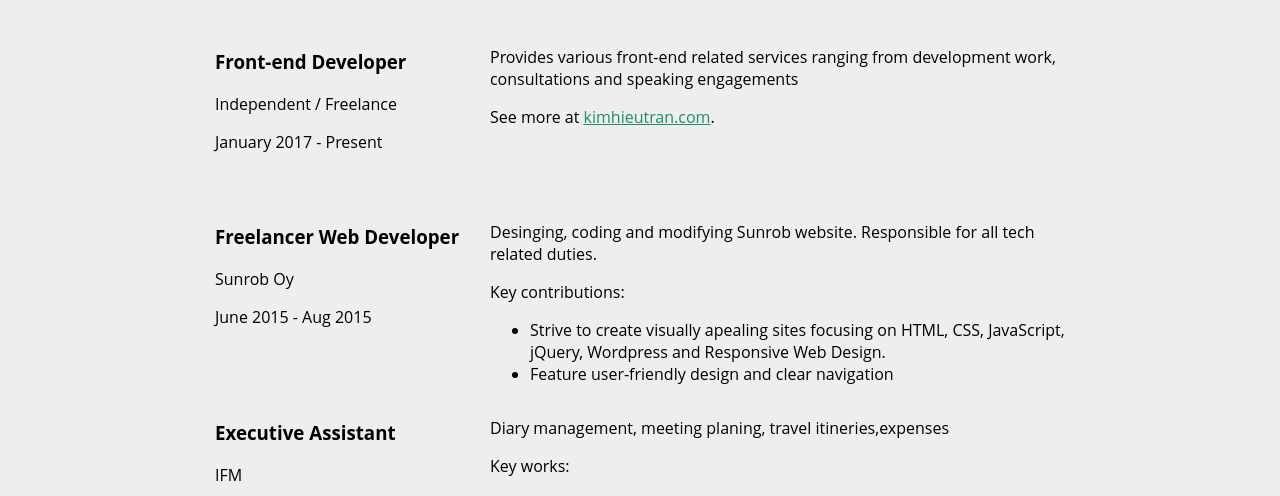
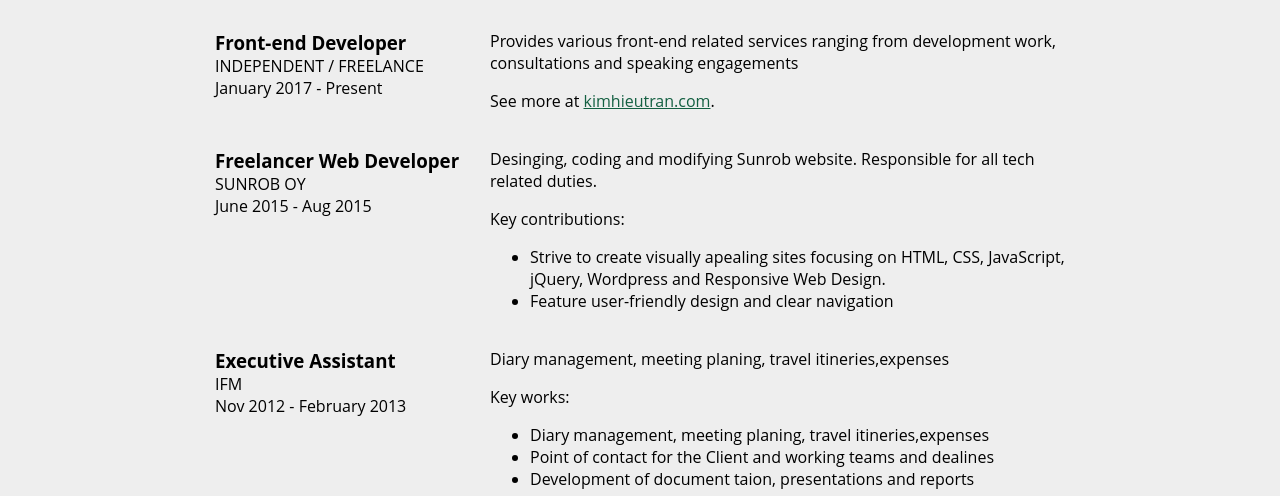
Before and after one commit to tranki1/css-resume, a plain HTML site: page index.html in a window 1280 px wide. Shown: the part 456-952 px from the top of the page. Drawn offline with Linux system fonts and the light colour scheme.

Commit message:
modifying padding

```diff
--- a/css/styles.css
+++ b/css/styles.css
@@ -1,4 +1,5 @@
 /* Color Palette
+#146042-really dark green
 #1C9063 - dark green
 #a8ead0 - light green
 #EEEEEE - grey
@@ -31,8 +32,11 @@ h2 {
   font-size: 40px;
   margin-top: 0;
 }
+h3 {
+  margin: 0;
+}
 a {
-  color: #1c9063;
+  color: #146042;
 }
 a:hover {
   text-decoration: none;
@@ -46,13 +50,14 @@ a:hover {
 .col-narrow {
   width: 30%;
   float: left;
-  min-height: 175px;
 }
 .col-wide {
   width: 70%;
   float: left;
   padding-left: 20px;
-  min-height: 175px;
+}
+.uppercase {
+  text-transform: uppercase;
 }
 
 /* Header and Footer
@@ -85,9 +90,21 @@ footer {
 .work {
   background: #eeeeee;
 }
+h3 ~ p {
+  margin: 0;
+}
+.job-description {
+  margin-bottom: 20px;
+}
+.job-description p:first-of-type {
+  margin-top: 0;
+}
 
 /* Education
 -------------------------*/
 .education {
   background: #a8ead0;
 }
+p + h3 {
+  margin-top: 30px;
+}
--- a/index.html
+++ b/index.html
@@ -31,11 +31,11 @@
         <!-- Job 1 Details -->
         <div class="col-narrow">
           <h3>Front-end Developer</h3>
-          <p>Independent / Freelance</p>
+          <p class="uppercase">Independent / Freelance</p>
           <p>January 2017 - Present</p>
         </div>
 
-        <div class="col-wide">
+        <div class="col-wide job-description">
           <p>Provides various front-end related services ranging from development work, consultations and speaking engagements</p>
           <p>See more at
             <a href="http://kimhieutran.com" target="_blank">kimhieutran.com</a>.</p>
@@ -44,10 +44,10 @@
         <!-- Job 2 Details -->
         <div class="col-narrow">
           <h3>Freelancer Web Developer</h3>
-          <p>Sunrob Oy</p>
+          <p class="uppercase">Sunrob Oy</p>
           <p>June 2015 - Aug 2015</p>
         </div>
-        <div class="col-wide">
+        <div class="col-wide job-description">
           <p>Desinging, coding and modifying Sunrob website. Responsible for all tech related duties.</p>
           <p>Key contributions:</p>
           <ul>
@@ -62,11 +62,11 @@
         <!-- Job 3 Details -->
         <div class="col-narrow">
           <h3>Executive Assistant</h3>
-          <p>IFM</p>
+          <p class="uppercase">IFM</p>
           <p>Nov 2012 - February 2013</p>
         </div>
 
-        <div class="col-wide">
+        <div class="col-wide job-description">
           <p>Diary management, meeting planing, travel itineries,expenses</p>
           <p>Key works:</p>
           <ul>
```
Also changed, not shown: 1 other file.
